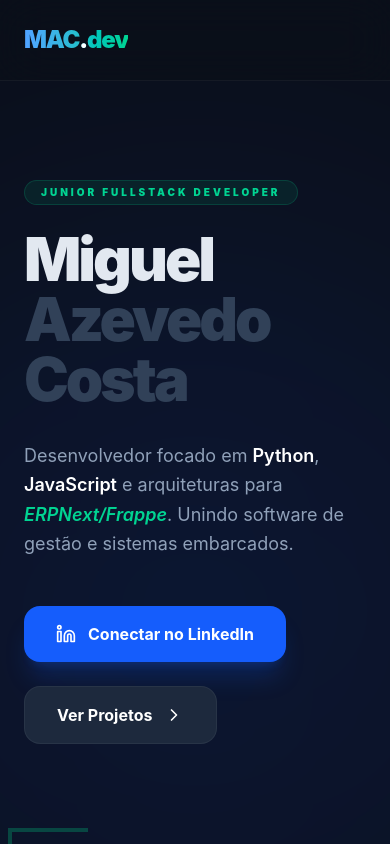
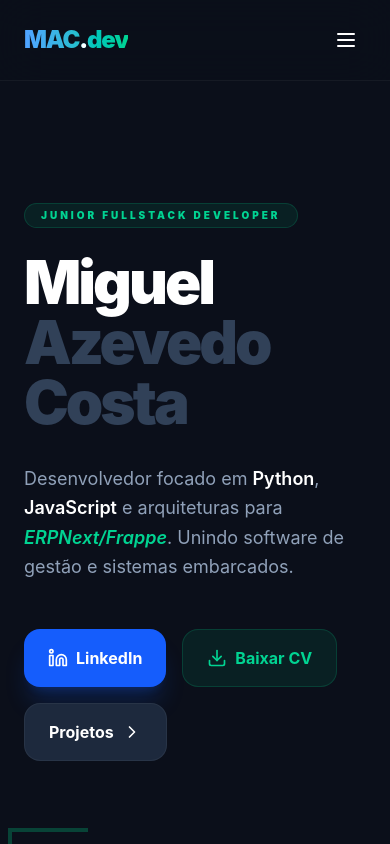
Before and after one commit to MAC-2006/meu-portfolio, a React (Vite) app: page / in a window 390 px wide. Shown: the top 844 px of the page. Built offline with nearby package versions, Linux system fonts and the light colour scheme.

Commit message:
adicao de download de curriculo e modificacoes estéticas

```diff
--- a/src/App.jsx
+++ b/src/App.jsx
@@ -1,7 +1,10 @@
-import { motion } from 'framer-motion';
-import { Github, Linkedin, Mail, ExternalLink, Code2, Terminal, Cpu, BookOpen, User, ChevronRight } from 'lucide-react';
+import { useState } from 'react';
+import { motion, AnimatePresence } from 'framer-motion';
+import { Github, Linkedin, Mail, ExternalLink, Code2, Terminal, Cpu, BookOpen, User, ChevronRight, Menu, X, Download } from 'lucide-react';
 
 const App = () => {
+  const [isMenuOpen, setIsMenuOpen] = useState(false);
+
   // Variantes de Animação
   const fadeInUp = {
     initial: { opacity: 0, y: 30 },
@@ -37,7 +40,7 @@ const App = () => {
   ];
 
   return (
-    <div className="min-h-screen selection:bg-emerald-500/30 selection:text-emerald-400">
+    <div className="min-h-screen selection:bg-emerald-500/30 selection:text-emerald-400 bg-[#0b0f1a] text-white">
 
       {/* NAVEGAÇÃO FIXA (GLASSMORPHISM) */}
       <motion.nav
@@ -48,11 +51,13 @@ const App = () => {
         <div className="max-w-6xl mx-auto px-6 h-20 flex items-center justify-between">
           <motion.span
             whileHover={{ scale: 1.05 }}
-            className="font-black text-2xl tracking-tighter bg-gradient-to-r from-blue-400 to-emerald-400 bg-clip-text text-transparent"
+            onClick={() => window.scrollTo(0, 0)}
+            className="font-black text-2xl tracking-tighter bg-gradient-to-r from-blue-400 to-emerald-400 bg-clip-text text-transparent cursor-pointer"
           >
             MAC<span className="text-white">.</span>dev
           </motion.span>
 
+          {/* Menu Desktop */}
           <div className="hidden md:flex gap-10 text-xs font-black uppercase tracking-[0.2em]">
             {[
               { name: 'Sobre', href: '#sobre' },
@@ -69,7 +74,45 @@ const App = () => {
               </a>
             ))}
           </div>
+
+          {/* Botão Menu Mobile */}
+          <button
+            className="md:hidden text-white p-2"
+            onClick={() => setIsMenuOpen(!isMenuOpen)}
+            aria-label="Alternar menu"
+          >
+            {isMenuOpen ? <X size={24} /> : <Menu size={24} />}
+          </button>
         </div>
+
+        {/* Dropdown Menu Mobile */}
+        <AnimatePresence>
+          {isMenuOpen && (
+            <motion.div
+              initial={{ opacity: 0, height: 0 }}
+              animate={{ opacity: 1, height: 'auto' }}
+              exit={{ opacity: 0, height: 0 }}
+              className="md:hidden bg-[#0b0f1a] border-b border-white/5 overflow-hidden"
+            >
+              <div className="flex flex-col px-6 py-4 gap-4 text-sm font-black uppercase tracking-[0.2em]">
+                {[
+                  { name: 'Sobre', href: '#sobre' },
+                  { name: 'Habilidades', href: '#skills' },
+                  { name: 'Projetos', href: '#projetos' }
+                ].map((item) => (
+                  <a
+                    key={item.name}
+                    href={item.href}
+                    onClick={() => setIsMenuOpen(false)}
+                    className="text-slate-400 hover:text-emerald-400 transition-colors py-2"
+                  >
+                    {item.name}
+                  </a>
+                ))}
+              </div>
+            </motion.div>
+          )}
+        </AnimatePresence>
       </motion.nav>
 
       {/* HERO SECTION */}
@@ -77,7 +120,7 @@ const App = () => {
         {/* Efeito de Luz de Fundo */}
         <div className="absolute top-1/4 left-1/2 -translate-x-1/2 w-[800px] h-[800px] bg-blue-600/10 blur-[150px] rounded-full -z-10" />
 
-        <div className="max-w-6xl mx-auto w-full">
+        <div className="max-w-6xl mx-auto w-full mt-10 md:mt-0">
           <motion.div
             initial={{ opacity: 0, x: -50 }}
             animate={{ opacity: 1, x: 0 }}
@@ -110,23 +153,35 @@ const App = () => {
               Unindo software de gestão e sistemas embarcados.
             </p>
 
-            <div className="flex flex-wrap gap-6">
+            <div className="flex flex-wrap gap-4">
               <motion.a
                 whileHover={{ scale: 1.05 }}
                 whileTap={{ scale: 0.95 }}
                 href="https://www.linkedin.com/in/miguel-costa-051253249/"
                 target="_blank"
-                className="flex items-center gap-3 bg-blue-600 text-white px-8 py-4 rounded-2xl font-bold shadow-xl shadow-blue-600/20 transition-all hover:bg-blue-500"
+                rel="noopener noreferrer"
+                className="flex items-center gap-2 bg-blue-600 text-white px-6 py-4 rounded-2xl font-bold shadow-xl shadow-blue-600/20 transition-all hover:bg-blue-500"
               >
-                <Linkedin size={20}/> Conectar no LinkedIn
+                <Linkedin size={20}/> LinkedIn
               </motion.a>
+
+              <motion.a
+                whileHover={{ scale: 1.05 }}
+                whileTap={{ scale: 0.95 }}
+                href="/Currículo Miguel.pdf"
+                download
+                className="flex items-center gap-2 bg-emerald-500/10 text-emerald-400 px-6 py-4 rounded-2xl font-bold border border-emerald-500/20 hover:bg-emerald-500/20 transition-all"
+              >
+                <Download size={20}/> Baixar CV
+              </motion.a>
+
               <motion.a
                 whileHover={{ scale: 1.05 }}
                 whileTap={{ scale: 0.95 }}
                 href="#projetos"
-                className="flex items-center gap-3 bg-slate-800 text-white px-8 py-4 rounded-2xl font-bold border border-white/5 hover:bg-slate-700 transition-all"
+                className="flex items-center gap-2 bg-slate-800 text-white px-6 py-4 rounded-2xl font-bold border border-white/5 hover:bg-slate-700 transition-all"
               >
-                Ver Projetos <ChevronRight size={20}/>
+                Projetos <ChevronRight size={20}/>
               </motion.a>
             </div>
           </motion.div>
@@ -185,7 +240,7 @@ const App = () => {
             className="grid grid-cols-1 md:grid-cols-3 gap-8"
           >
             {[
-              { title: "Backend", icons: <Terminal size={24}/>, items: ["Python", "Frappe Framework", "Node.js", "SQL", "APIs REST"], color: "emerald" },
+              { title: "Backend", icons: <Terminal size={24}/>, items: ["Python", "Frappe", "Node.js", "SQL", "APIs REST"], color: "emerald" },
               { title: "Frontend", icons: <Code2 size={24}/>, items: ["React", "JavaScript", "Tailwind CSS", "WordPress"], color: "blue" },
               { title: "Sistemas", icons: <Cpu size={24}/>, items: ["C++", "Arduino/ESP32", "Docker", "Git/GitHub", "Linux"], color: "yellow" }
             ].map((cat) => (
@@ -218,15 +273,15 @@ const App = () => {
               </h2>
               <p className="text-slate-500">Uma seleção dos meus trabalhos recentes</p>
             </div>
-            <a href="https://github.com/MAC-2006" target="_blank" className="text-emerald-400 text-sm font-bold hover:underline flex items-center gap-2">
+            <a href="https://github.com/MAC-2006" target="_blank" rel="noopener noreferrer" className="text-emerald-400 text-sm font-bold hover:underline flex items-center gap-2">
               Ver todos no GitHub <ExternalLink size={16}/>
             </a>
           </motion.div>
 
           <div className="grid md:grid-cols-2 lg:grid-cols-3 gap-8">
-            {projects.map((project, index) => (
+            {projects.map((project) => (
               <motion.div
-                key={index}
+                key={project.title}
                 variants={fadeInUp}
                 initial="initial"
                 whileInView="whileInView"
@@ -251,7 +306,7 @@ const App = () => {
                   ))}
                 </div>
 
-                <a href={project.link} target="_blank" className="flex items-center gap-2 text-xs font-black uppercase tracking-widest text-white group-hover:text-emerald-400 transition-colors">
+                <a href={project.link} target="_blank" rel="noopener noreferrer" className="flex items-center gap-2 text-xs font-black uppercase tracking-widest text-white group-hover:text-emerald-400 transition-colors">
                   Detalhes <ExternalLink size={14} />
                 </a>
               </motion.div>
@@ -273,15 +328,17 @@ const App = () => {
 
             <div className="flex justify-center gap-8 pb-20">
               {[
-                { icon: <Mail size={24}/>, href: "mailto:miguelazecosta@gmail.com" },
-                { icon: <Linkedin size={24}/>, href: "https://www.linkedin.com/in/miguel-costa-051253249/" },
-                { icon: <Github size={24}/>, href: "https://github.com/MAC-2006" }
-              ].map((social, i) => (
+                { icon: <Mail size={24}/>, href: "mailto:miguelazecosta@gmail.com", label: "Email" },
+                { icon: <Linkedin size={24}/>, href: "https://www.linkedin.com/in/miguel-costa-051253249/", label: "LinkedIn" },
+                { icon: <Github size={24}/>, href: "https://github.com/MAC-2006", label: "GitHub" }
+              ].map((social) => (
                 <motion.a
-                  key={i}
+                  key={social.href}
+                  aria-label={social.label}
                   whileHover={{ y: -5, scale: 1.1 }}
                   href={social.href}
                   target="_blank"
+                  rel="noopener noreferrer"
                   className="p-5 bg-slate-800/50 rounded-2xl border border-white/5 hover:border-emerald-500/50 hover:text-emerald-400 transition-all"
                 >
                   {social.icon}
```
Also changed, not shown: 1 other file (tests, documents, lock files or other folders).
